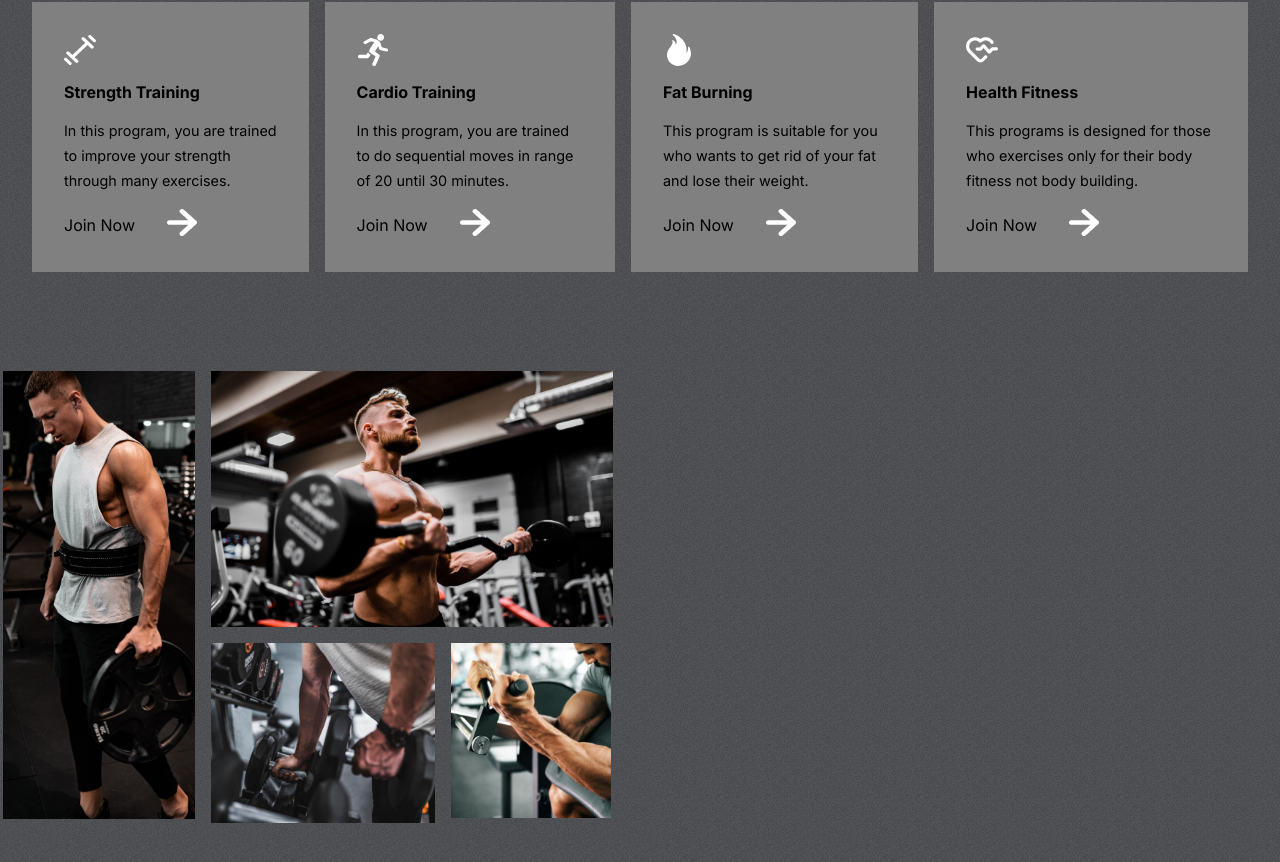
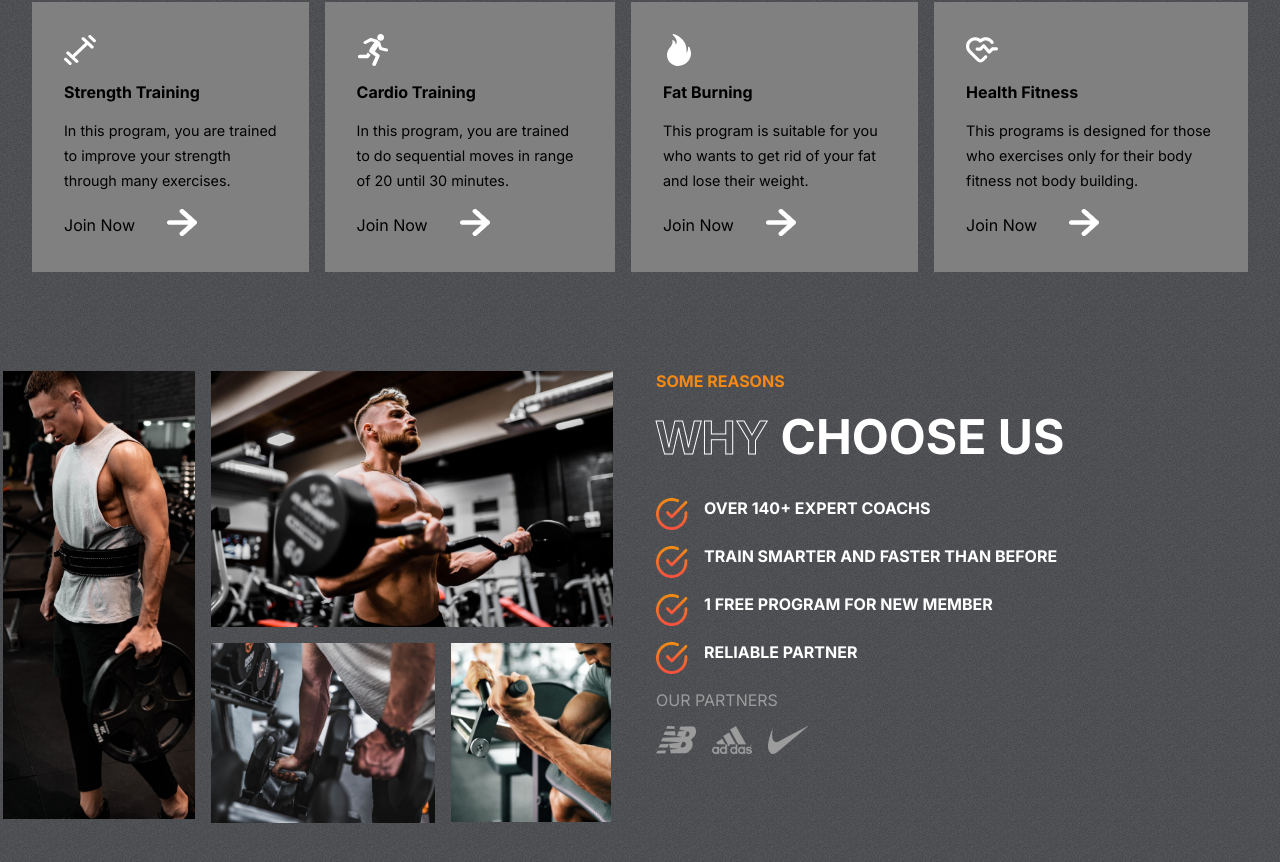
Before and after one commit to Uday3697/The-Fit-Club, a React (Create React App) app: page / in a window 1280 px wide. Shown: the part 890-1752 px from the top of the page. Built offline with nearby package versions, Linux system fonts and the light colour scheme.

Commit message:
Reason Section Complited

```diff
--- a/src/Components/Reasons/Reason.jsx
+++ b/src/Components/Reasons/Reason.jsx
@@ -1,25 +1,63 @@
-import React from 'react'
-import "./Reasons.css"
-import image1 from '../../assets/image1.png'
-import image2 from '../../assets/image2.png'
-import image3 from '../../assets/image3.png'
-import image4 from '../../assets/image4.png'
-import nb from '../../assets/nb.png';
-import addidas from '../../assets/adidas.png';
-import nike from '../../assets/nike.png'
-import tick from '../../assets/tick.png'
+import React from "react";
+import "./Reasons.css";
+import image1 from "../../assets/image1.png";
+import image2 from "../../assets/image2.png";
+import image3 from "../../assets/image3.png";
+import image4 from "../../assets/image4.png";
+import nb from "../../assets/nb.png";
+import addidas from "../../assets/adidas.png";
+import nike from "../../assets/nike.png";
+import tick from "../../assets/tick.png";
 const Reason = () => {
   return (
-    <div className="Reasons" id='reasons'>
-        <div className="left-r">
-            <img src={image1} alt="" />
-            <img src={image2} alt="" />
-            <img src={image3} alt="" />
-            <img src={image4} alt="" />
+    <div className="Reasons" id="reasons">
+      <div className="left-r">
+        <img src={image1} alt="" />
+        <img src={image2} alt="" />
+        <img src={image3} alt="" />
+        <img src={image4} alt="" />
+      </div>
+      <div className="right-r">
+        <span>some reasons </span>
+        <div>
+          <span className="stroke-text">why </span>
+          <span>Choose us</span>
         </div>
-        <div className="right-r"></div>
+        <div></div>
+        <div className="details-r">
+          <div>
+            <img src={tick} alt=""></img>
+            <span>OVER 140+ EXPERT COACHS</span>
+          </div>
+          <div>
+            <img src={tick} alt="" />
+            <span>TRAIN SMARTER AND FASTER THAN BEFORE </span>
+          </div>
+          <div>
+            <img src={tick} alt="" />
+            <span>1 FREE PROGRAM FOR NEW MEMBER</span>
+          </div>
+          <div>
+            <img src={tick} alt="" />
+            <span>RELIABLE PARTNER</span>
+          </div>
+        </div>
+        <span
+          style={{
+            color: "var(--gray)",
+            fontWeight: "normal",
+          }}
+        >
+          OUR PARTNERS
+        </span>
+        <div className="partners">
+          <img src={nb}alt="" />
+          <img src={addidas} alt="" />
+          <img src={nike}alt="" />
+        </div>
+      </div>
     </div>
-  )
-}
+  );
+};
 
-export default Reason
+export default Reason;
--- a/src/Components/Reasons/Reasons.css
+++ b/src/Components/Reasons/Reasons.css
@@ -1,7 +1,7 @@
 .Reasons{
     padding: 0.2rem;
     display: flex;
-    grid-template: 2rem;
+    gap: 2rem;
 }
 .left-r{
     flex: 1 1;
@@ -28,10 +28,43 @@
     width: 10rem;
     grid-row: 2;
     grid-column: 3/4;
+    height: 11.2rem;
 }
 
 
 
 .right-r{flex: 1 1;
-
+    text-transform: uppercase;
+    gap: 1rem;display: flex;
+    flex-direction: column;
 }
+.right-r>span{
+    font-weight: bold;
+    color: var(--orange);
+}
+.right-r>div{
+    color: white;
+    font-size: 3rem;
+    font-weight: bold;
+}
+.details-r{
+    display: flex;
+    flex-direction: column;
+    gap: 1rem;
+}
+.details-r>div{
+    display: flex;
+    font-size: 1rem;
+    gap: 1rem;
+}
+.details-r>div>img{
+    width: 2rem;
+    height: 2rem;
+}
+.partners{
+    display: flex;
+    gap: 1rem;
+}
+.partners>img{
+    width: 2.5rem;
+}
```
